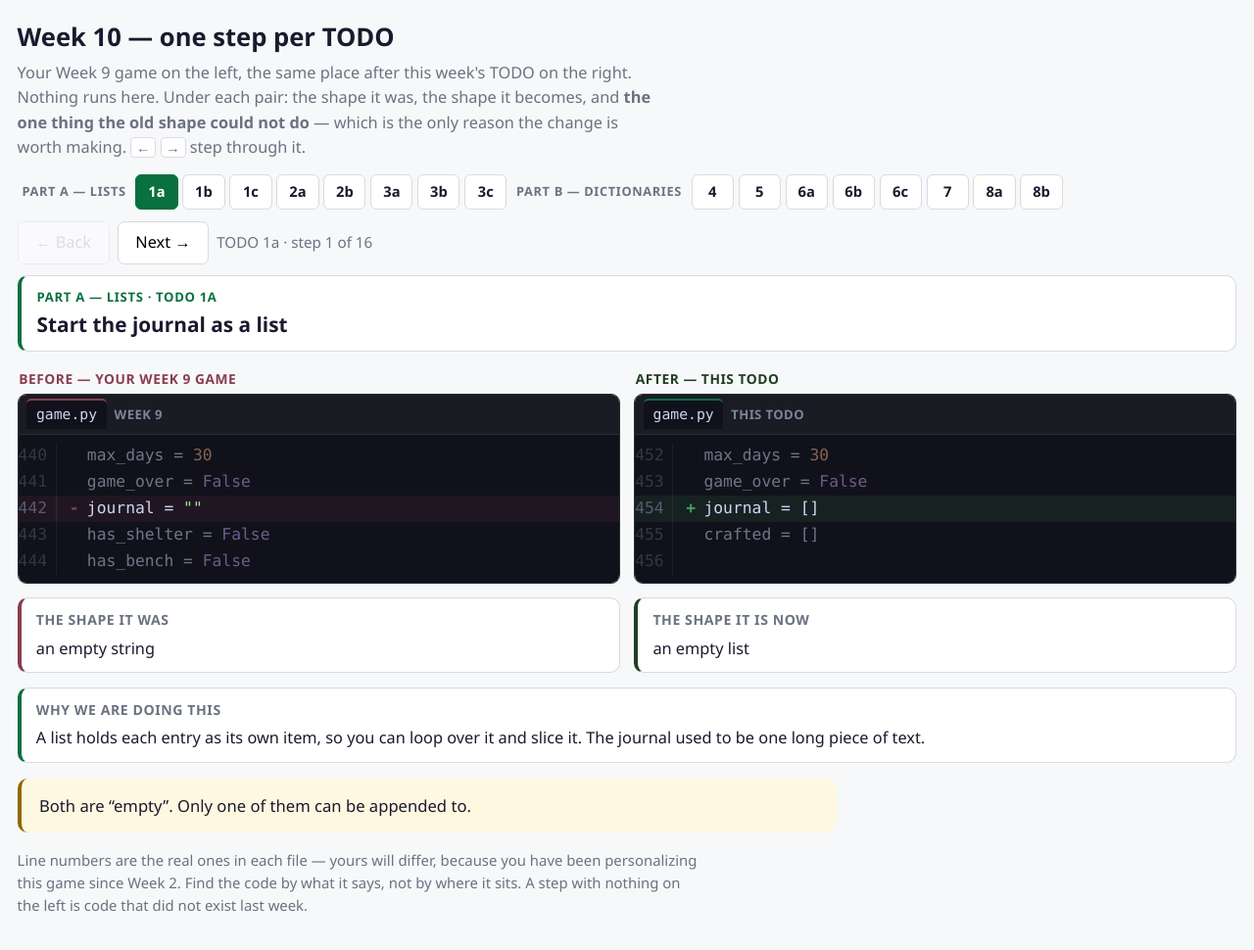
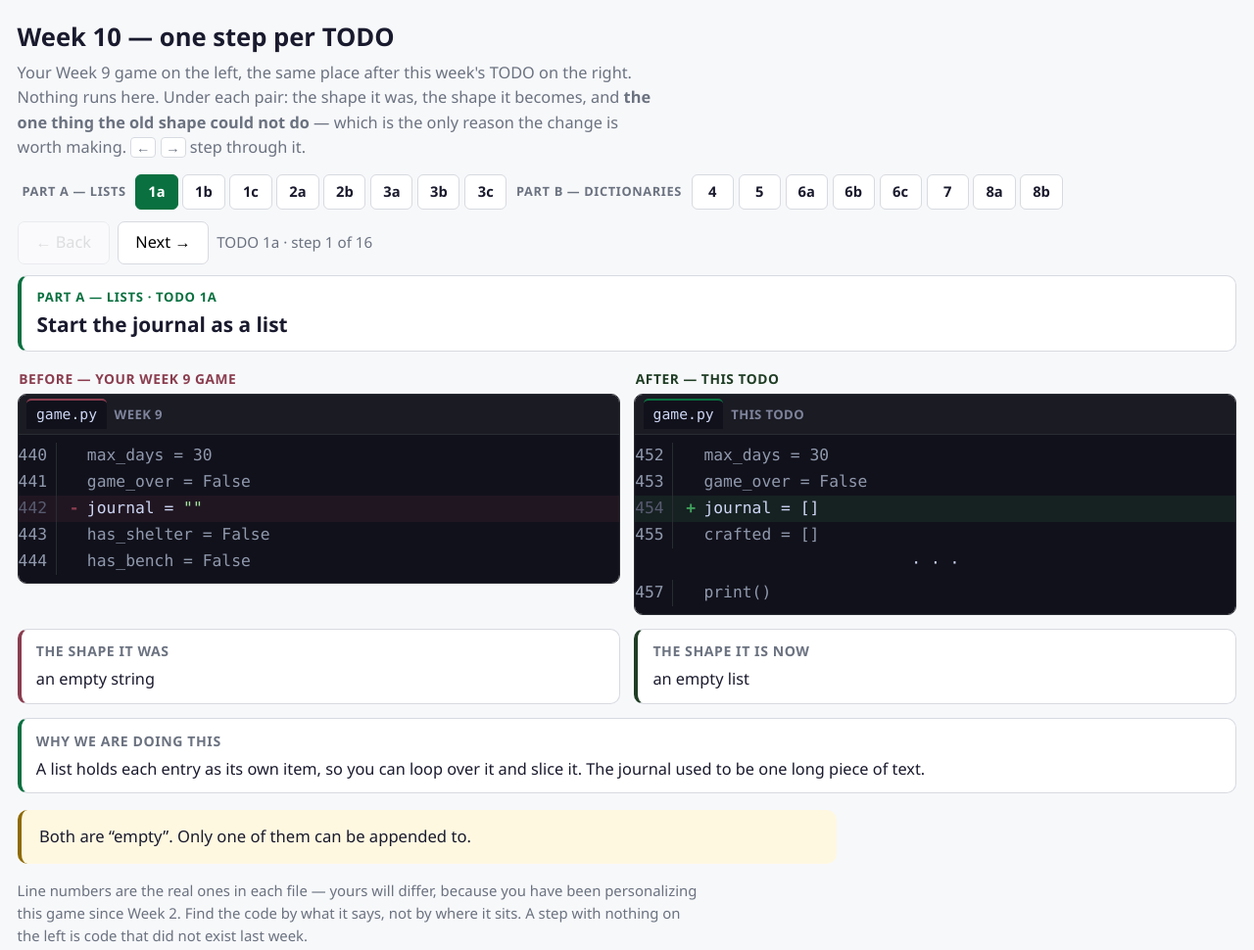
Before and after one commit to Hadzik-CS1400/cs1400-diagrams, a plain HTML site: page demos/block-builder-week10.html in a window 1280 px wide. Shown: the whole page at 98% size. Drawn offline with Linux system fonts and the light colour scheme.

Commit message:
Week 10 stepper: context means CODE, and it is readable
Two faults in the context lines added last commit.

They could land on comments. TODO 2b spent both its slots on a two-line
comment, which is useless as a landmark twice over: it says nothing about
where you are, and a student who has been personalizing this game since
Week 2 may not have our comment at all. Context now walks outward until it
finds real code, stepping over blanks and comments, and what it steps over
is elided behind the gap marker. 2b now points at show_inventory(player)
above and the health check below.

And they were hard to read: opacity .5 composited to #6f7387 on #11111b,
which is 4.00:1 and fails AA. They are now monochrome #9099ad at 6.56:1.
Draining the syntax color is a better signal than dimming anyway -- the
contrast that matters is colored vs gray, not bright vs faint.

```diff
--- a/demos/block-builder-week10.html
+++ b/demos/block-builder-week10.html
@@ -88,9 +88,12 @@
   .before .code div.ln { background:rgba(138,61,79,.12); }
   .after .code div.ln  { background:rgba(64,162,92,.11); }
   /* Unchanged code, shown only so the snippet can be located in a file whose
-     line numbers are not ours. Dimmed rather than hidden: it has to be
-     readable enough to search for, and quiet enough not to compete. */
-  .code div.ctx { opacity:.5; }
+     line numbers are not ours. Drained of its syntax colors rather than
+     faded: opacity .5 on this ground was genuinely hard to read, and the
+     contrast that matters here is COLORED vs GRAY, not bright vs dim. The
+     changed lines keep every color; the landmarks go monochrome and stay
+     perfectly legible. */
+  .code div.ctx, .code div.ctx span { color:#9099ad; font-style:normal; }
   .gap { text-align:center; color:#585b70; padding:.15rem 0 !important; }
   /* Syntax colors, identical to the other steppers in this course. */
   .code .kw { color:#cba6f7; } .code .fn { color:#89dceb; }
@@ -205,10 +208,12 @@ var DEMOS = [
      "n": 455,
      "t": "crafted = []",
      "c": false
-    },
-    {
-     "n": 456,
-     "t": "",
+    }
+   ],
+   [
+    {
+     "n": 457,
+     "t": "print()",
      "c": false
     }
    ]
@@ -432,15 +437,17 @@ var DEMOS = [
   "after": [
    [
     {
-     "n": 398,
-     "t": "    # NEW: slicing a list. [-3:] is \"the last three\", and it is safe on a",
-     "c": false
-    },
-    {
-     "n": 399,
-     "t": "    # list of one -- it just hands back the one.",
-     "c": false
-    },
+     "n": 395,
+     "t": "    print(f\"  {'Health:':<12} {player['health']:>5}\")",
+     "c": false
+    },
+    {
+     "n": 396,
+     "t": "    show_inventory(player)",
+     "c": false
+    }
+   ],
+   [
     {
      "n": 400,
      "t": "    if journal:",
@@ -450,15 +457,17 @@ var DEMOS = [
      "n": 401,
      "t": "        print(\"  [dim]Lately: \" + \"; \".join(journal[-3:]) + \"[/dim]\")",
      "c": true
-    },
-    {
-     "n": 402,
-     "t": "",
-     "c": false
-    },
+    }
+   ],
+   [
     {
      "n": 403,
      "t": "    if player[\"health\"] < 30 and player[\"food\"] < 5:",
+     "c": false
+    },
+    {
+     "n": 404,
+     "t": "        print(\"[bold red]CRITICAL: Low health AND low food![/bold red]\")",
      "c": false
     }
    ]
@@ -498,16 +507,18 @@ var DEMOS = [
      "n": 445,
      "t": "has_pickaxe = False",
      "c": true
-    },
-    {
-     "n": 446,
-     "t": "",
-     "c": false
-    },
+    }
+   ],
+   [
     {
      "n": 447,
      "t": "print()",
      "c": false
+    },
+    {
+     "n": 448,
+     "t": "print(\"You chose \" + mode + \" mode.\")",
+     "c": false
     }
    ]
   ],
@@ -527,15 +538,17 @@ var DEMOS = [
      "n": 455,
      "t": "crafted = []",
      "c": true
-    },
-    {
-     "n": 456,
-     "t": "",
-     "c": false
-    },
+    }
+   ],
+   [
     {
      "n": 457,
      "t": "print()",
+     "c": false
+    },
+    {
+     "n": 458,
+     "t": "print(\"You chose \" + mode + \" mode.\")",
      "c": false
     }
    ]
@@ -605,15 +618,19 @@ var DEMOS = [
      "n": 306,
      "t": "            has_bench = True",
      "c": true
-    },
-    {
-     "n": 307,
-     "t": "",
-     "c": false
-    },
+    }
+   ],
+   [
     {
      "n": 308,
      "t": "    return wood, stone, iron, has_pickaxe, has_shelter, has_bench",
+     "c": false
+    }
+   ],
+   [
+    {
+     "n": 311,
+     "t": "def eat_and_drink(food, water, health, food_cost=2, water_cost=2):",
      "c": false
     }
    ]
@@ -659,15 +676,17 @@ var DEMOS = [
   "before": [
    [
     {
+     "n": 333,
+     "t": "    print(\"-\" * 50)",
+     "c": false
+    },
+    {
      "n": 334,
      "t": "    print(\"[bold]Night \" + str(day) + \" falls...[/bold]\")",
      "c": false
-    },
-    {
-     "n": 335,
-     "t": "",
-     "c": false
-    },
+    }
+   ],
+   [
     {
      "n": 336,
      "t": "    if has_shelter:",
@@ -715,15 +734,17 @@ var DEMOS = [
   "after": [
    [
     {
+     "n": 341,
+     "t": "    print(\"-\" * 50)",
+     "c": false
+    },
+    {
      "n": 342,
      "t": "    print(\"[bold]Night \" + str(day) + \" falls...[/bold]\")",
      "c": false
-    },
-    {
-     "n": 343,
-     "t": "",
-     "c": false
-    },
+    }
+   ],
+   [
     {
      "n": 344,
      "t": "    if \"shelter\" in crafted:",
@@ -780,15 +801,19 @@ var DEMOS = [
   "before": [
    [
     {
+     "n": 424,
+     "t": "    return False",
+     "c": false
+    }
+   ],
+   [
+    {
      "n": 434,
      "t": "title_screen()",
      "c": false
-    },
-    {
-     "n": 435,
-     "t": "",
-     "c": false
-    },
+    }
+   ],
+   [
     {
      "n": 436,
      "t": "name, mode, health, actions_per_day, wood, stone, food, water = get_player_info()",
@@ -819,15 +844,19 @@ var DEMOS = [
   "after": [
    [
     {
-     "n": 440,
-     "t": "# Six separate variables become one dictionary. Everything that used to",
-     "c": false
-    },
-    {
-     "n": 441,
-     "t": "# be passed around six at a time is now passed around once.",
-     "c": false
-    },
+     "n": 436,
+     "t": "title_screen()",
+     "c": false
+    }
+   ],
+   [
+    {
+     "n": 438,
+     "t": "name, mode, health, actions_per_day, wood, stone, food, water = get_player_info()",
+     "c": false
+    }
+   ],
+   [
     {
      "n": 442,
      "t": "player = {",
@@ -867,15 +896,17 @@ var DEMOS = [
      "n": 449,
      "t": "}",
      "c": true
-    },
-    {
-     "n": 450,
-     "t": "",
-     "c": false
-    },
+    }
+   ],
+   [
     {
      "n": 451,
      "t": "day = 1",
+     "c": false
+    },
+    {
+     "n": 452,
+     "t": "max_days = 30",
      "c": false
     }
    ]
@@ -925,16 +956,18 @@ var DEMOS = [
      "n": 511,
      "t": "                wood, stone, iron, has_pickaxe, has_shelter, has_bench)",
      "c": true
-    },
-    {
-     "n": 512,
-     "t": "",
-     "c": false
-    },
+    }
+   ],
+   [
     {
      "n": 513,
      "t": "    food, water, health = eat_and_drink(food, water, health)",
      "c": false
+    },
+    {
+     "n": 514,
+     "t": "    health = night_phase(day, health, has_shelter, wood)",
+     "c": false
     }
    ]
   ],
@@ -964,15 +997,17 @@ var DEMOS = [
      "n": 518,
      "t": "            craft_menu(player, crafted)",
      "c": true
-    },
-    {
-     "n": 519,
-     "t": "",
-     "c": false
-    },
+    }
+   ],
+   [
     {
      "n": 520,
      "t": "    eat_and_drink(player)",
+     "c": false
+    },
+    {
+     "n": 521,
+     "t": "    night_phase(day, player, crafted)",
      "c": false
     }
    ]
@@ -990,15 +1025,17 @@ var DEMOS = [
   "after": [
    [
     {
-     "n": 101,
-     "t": "",
-     "c": false
-    },
-    {
-     "n": 102,
-     "t": "",
-     "c": false
-    },
+     "n": 99,
+     "t": "    for entry in journal:",
+     "c": false
+    },
+    {
+     "n": 100,
+     "t": "        print(\"  \" + entry)",
+     "c": false
+    }
+   ],
+   [
     {
      "n": 103,
      "t": "RECIPES = {",
@@ -1023,15 +1060,17 @@ var DEMOS = [
      "n": 107,
      "t": "}",
      "c": true
-    },
-    {
-     "n": 108,
-     "t": "",
-     "c": false
-    },
-    {
-     "n": 109,
-     "t": "",
+    }
+   ],
+   [
+    {
+     "n": 110,
+     "t": "def show_inventory(player):",
+     "c": false
+    },
+    {
+     "n": 111,
+     "t": "    \"\"\"The ONE place that prints the resources (STEP 7).",
      "c": false
     }
    ]
@@ -1245,15 +1284,17 @@ var DEMOS = [
   "before": [
    [
     {
+     "n": 292,
+     "t": "        if craft != \"a\" and craft != \"b\" and craft != \"c\" and craft != \"d\":",
+     "c": false
+    },
+    {
      "n": 293,
      "t": "            print(\"[red]    Enter a, b, c, or d.[/red]\")",
      "c": false
-    },
-    {
-     "n": 294,
-     "t": "",
-     "c": false
-    },
+    }
+   ],
+   [
     {
      "n": 295,
      "t": "    if craft == \"a\":",
@@ -1313,31 +1354,37 @@ var DEMOS = [
      "n": 306,
      "t": "            has_bench = True",
      "c": true
-    },
-    {
-     "n": 307,
-     "t": "",
-     "c": false
-    },
+    }
+   ],
+   [
     {
      "n": 308,
      "t": "    return wood, stone, iron, has_pickaxe, has_shelter, has_bench",
      "c": false
     }
+   ],
+   [
+    {
+     "n": 311,
+     "t": "def eat_and_drink(food, water, health, food_cost=2, water_cost=2):",
+     "c": false
+    }
    ]
   ],
   "after": [
    [
+    {
+     "n": 313,
+     "t": "        if craft != \"a\" and craft != \"b\" and craft != \"c\" and craft != \"d\":",
+     "c": false
+    },
     {
      "n": 314,
      "t": "            print(\"[red]    Enter a, b, c, or d.[/red]\")",
      "c": false
-    },
-    {
-     "n": 315,
-     "t": "",
-     "c": false
-    },
+    }
+   ],
+   [
     {
      "n": 316,
      "t": "    if craft == \"a\":",
@@ -1393,15 +1440,17 @@ var DEMOS = [
   "after": [
    [
     {
-     "n": 123,
-     "t": "    # A DICT comprehension. Same shape as the list one, but it builds",
-     "c": false
-    },
-    {
-     "n": 124,
-     "t": "    # key: value pairs, so `low` is itself a little dictionary.",
-     "c": false
-    },
+     "n": 120,
+     "t": "            continue",
+     "c": false
+    },
+    {
+     "n": 121,
+     "t": "        print(f\"  {name.title() + ':':<12} {amount:>5}\")",
+     "c": false
+    }
+   ],
+   [
     {
      "n": 125,
      "t": "    low = {name: amount for name, amount in player.items()",
@@ -1421,15 +1470,17 @@ var DEMOS = [
      "n": 128,
      "t": "        print(\"  [yellow]Running low: \" + \", \".join(low) + \"[/yellow]\")",
      "c": true
-    },
-    {
-     "n": 129,
-     "t": "",
-     "c": false
-    },
-    {
-     "n": 130,
-     "t": "",
+    }
+   ],
+   [
+    {
+     "n": 131,
+     "t": "def show_starting_status(name, day, player):",
+     "c": false
+    },
+    {
+     "n": 132,
+     "t": "    \"\"\"The Week 2 starting status block, now reading one dict.\"\"\"",
      "c": false
     }
    ]
@@ -1528,15 +1579,17 @@ var DEMOS = [
      "n": 121,
      "t": "        print(f\"  {name.title() + ':':<12} {amount:>5}\")",
      "c": true
-    },
-    {
-     "n": 122,
-     "t": "",
-     "c": false
-    },
-    {
-     "n": 123,
-     "t": "    # A DICT comprehension. Same shape as the list one, but it builds",
+    }
+   ],
+   [
+    {
+     "n": 125,
+     "t": "    low = {name: amount for name, amount in player.items()",
+     "c": false
+    },
+    {
+     "n": 126,
+     "t": "           if name != \"health\" and amount < 5}",
      "c": false
     }
    ]
@@ -1571,10 +1624,12 @@ var DEMOS = [
      "n": 395,
      "t": "    print(\"Food: \" + str(food) + \"  Water: \" + str(water))",
      "c": false
-    },
-    {
-     "n": 396,
-     "t": "",
+    }
+   ],
+   [
+    {
+     "n": 397,
+     "t": "    if health < 30 and food < 5:",
      "c": false
     }
    ]
```
